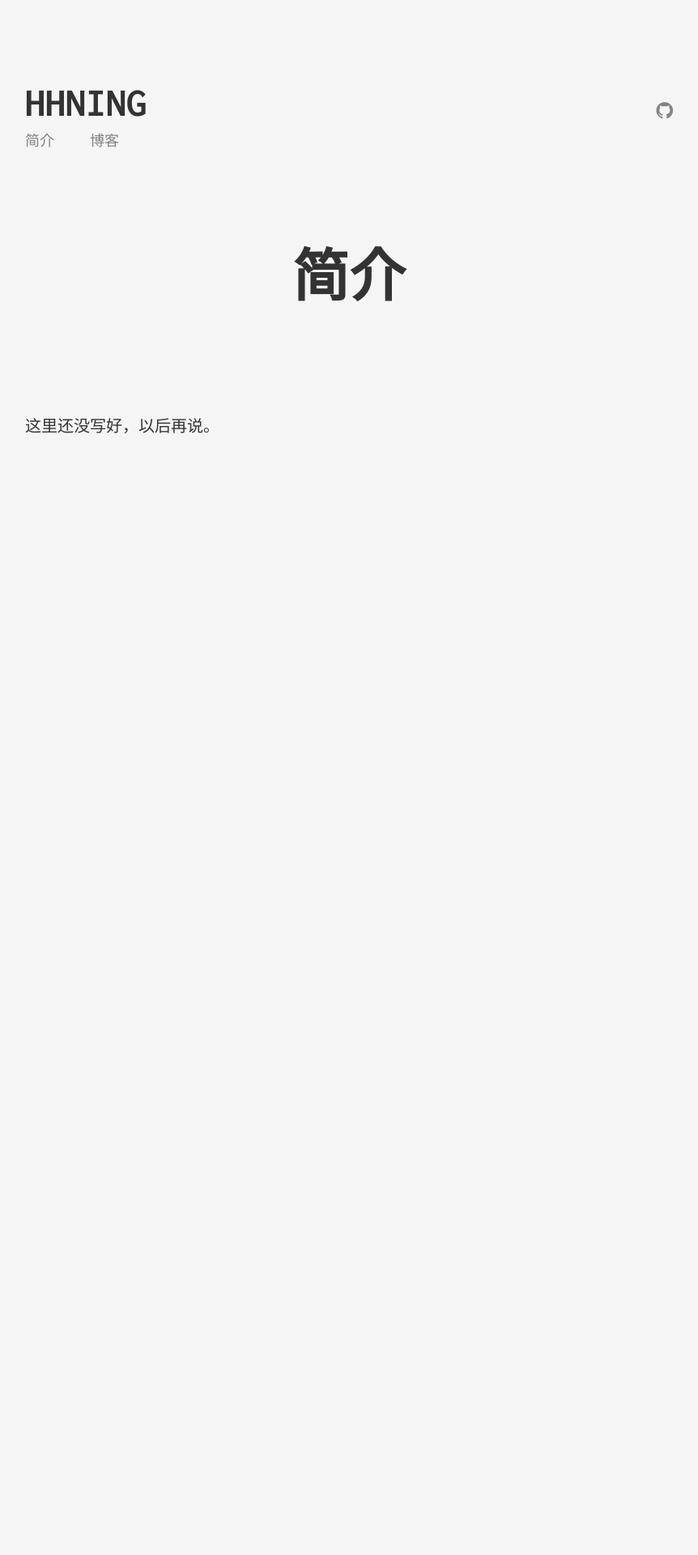
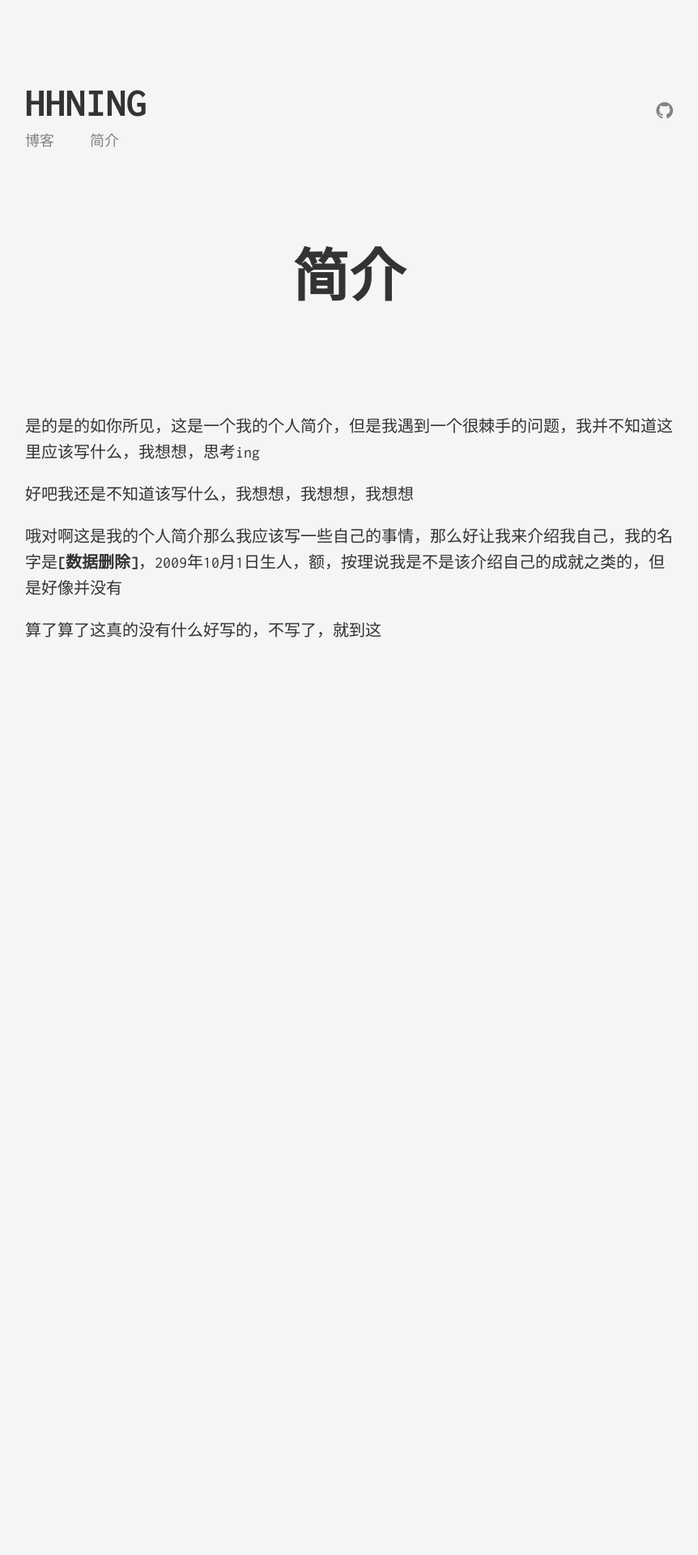
Before and after one commit to HHNING0/HHNING0.github.io, a Jekyll site: the page built from about.md, in a window 1280 px wide. Shown: the top 1920 px of the page at 81% size, without its empty margins (209-1071 px from the left). Built offline with Jekyll 4.4.1, drawn with Linux system fonts in a browser that asks for light colours; before the commit the page ends 900 px from its top, so only the background shows below that; some of the changed text lies outside the part shown.

Commit message:
进行了一些更改

```diff
--- a/_includes/header.html
+++ b/_includes/header.html
@@ -3,8 +3,8 @@
         <a href="/" class="logo" translate="no">{{ site.title }}</a>
 
         <ul class="menu">
+            <li class="menu__entry"><a href="{{ '/' | prepend: site.baseurl }}">博客</a></li>
             <li class="menu__entry"><a href="{{ '/about' | prepend: site.baseurl }}">简介</a></li>
-            <li class="menu__entry"><a href="{{ '/' | prepend: site.baseurl }}">博客</a></li>
         </ul>
     </div>
 
--- a/_sass/_default.scss
+++ b/_sass/_default.scss
@@ -164,6 +164,16 @@ strong {
     color: $iron;
 }
 
+.post-teaser__lock {
+    font-size: 16px;
+    font-weight: 400;
+    color: $cloudy;
+    margin-left: 10px;
+    vertical-align: baseline;
+    position: relative;
+    top: -1px;
+}
+
 .post-teaser__date {
     font-size: 16px;
     float: right;
--- a/about.md
+++ b/about.md
@@ -4,4 +4,357 @@ title: 简介
 permalink: /about/
 ---
 
-这里还没写好，以后再说。
+是的是的如你所见，这是一个我的个人简介，但是我遇到一个很棘手的问题，我并不知道这里应该写什么，我想想，思考ing
+
+好吧我还是不知道该写什么，我想想，我想想，我想想
+
+哦对啊这是我的个人简介那么我应该写一些自己的事情，那么好让我来介绍我自己，我的名字是**[数据删除]**，2009年10月1日生人，额，按理说我是不是该介绍自己的成就之类的，但是好像并没有
+
+算了算了这真的没有什么好写的，不写了，就到这
+
+ㅤ
+
+ㅤ
+
+ㅤ
+
+ㅤㅤ
+
+ㅤ
+
+ㅤ
+
+ㅤㅤ
+
+ㅤ
+
+ㅤ
+
+ㅤㅤ
+
+ㅤ
+
+ㅤ
+
+ㅤㅤ
+
+ㅤ
+
+ㅤ
+
+ㅤㅤ
+
+ㅤ
+
+ㅤ
+
+ㅤㅤ
+
+ㅤ
+
+ㅤ
+
+ㅤㅤ
+
+ㅤ
+
+ㅤ
+
+ㅤㅤ
+
+ㅤ
+
+ㅤ
+
+ㅤㅤ
+
+ㅤ
+
+ㅤ
+
+ㅤㅤ
+
+ㅤ
+
+ㅤ
+
+ㅤㅤ
+
+ㅤ
+
+ㅤ
+
+ㅤㅤ
+
+ㅤ
+
+ㅤ
+
+ㅤㅤ
+
+ㅤ
+
+ㅤ
+
+ㅤㅤ
+
+ㅤ
+
+ㅤ
+
+ㅤㅤ
+
+ㅤ
+
+ㅤ
+
+ㅤ
+什么，你还在往下翻吗，下面什么都没有，不要找了
+ㅤ
+
+ㅤ
+
+ㅤ
+
+ㅤㅤ
+
+ㅤ
+
+ㅤ
+
+ㅤㅤ
+
+ㅤ
+
+ㅤ
+
+ㅤㅤ
+
+ㅤ
+
+ㅤ
+
+ㅤㅤ
+
+ㅤ
+
+ㅤ
+
+ㅤㅤ
+
+ㅤ
+
+ㅤ
+
+ㅤㅤ
+
+ㅤ
+
+ㅤ
+
+ㅤㅤ
+
+ㅤ
+
+ㅤ
+
+ㅤㅤ
+
+ㅤ
+
+ㅤ
+
+ㅤㅤ
+
+ㅤ
+
+ㅤ
+
+ㅤㅤ
+
+ㅤ
+
+ㅤ
+
+ㅤㅤ
+
+ㅤ
+
+ㅤ
+
+ㅤㅤ
+
+ㅤ
+
+ㅤ
+
+ㅤㅤ
+
+ㅤ
+
+ㅤ
+
+ㅤㅤ
+
+ㅤ
+
+ㅤ
+
+ㅤㅤㅤ
+
+ㅤ
+
+ㅤ
+
+ㅤㅤ
+
+ㅤ
+
+ㅤ
+
+ㅤㅤ
+
+ㅤ
+
+ㅤ
+
+ㅤㅤ
+
+ㅤ
+
+ㅤ
+
+ㅤㅤ
+
+ㅤ
+
+ㅤ
+
+ㅤㅤ
+
+ㅤ
+
+ㅤ
+
+ㅤㅤ
+
+ㅤ
+
+ㅤ
+
+ㅤㅤ
+
+ㅤ
+
+ㅤ
+
+ㅤㅤ
+
+ㅤ
+
+ㅤ
+
+ㅤㅤ
+
+ㅤ
+
+ㅤ
+
+ㅤㅤ
+
+ㅤ
+
+ㅤ
+
+ㅤㅤ
+
+ㅤ
+
+ㅤ
+
+ㅤㅤ
+
+ㅤ
+
+ㅤ
+
+ㅤㅤ
+
+ㅤ
+
+ㅤ
+
+ㅤㅤ
+
+ㅤ
+
+ㅤ
+
+ㅤㅤ
+
+ㅤ
+
+ㅤ
+
+ㅤㅤ
+
+ㅤ
+
+ㅤ
+
+ㅤㅤ
+
+ㅤ
+
+ㅤ
+
+ㅤㅤ
+
+ㅤ
+
+ㅤ
+
+ㅤㅤ
+
+ㅤ
+
+ㅤ
+
+ㅤㅤ
+
+ㅤ
+
+ㅤ
+
+ㅤㅤ
+
+ㅤ
+
+ㅤ
+
+ㅤㅤ
+
+ㅤ
+
+ㅤ
+
+ㅤㅤ
+
+ㅤ
+
+ㅤ
+
+ㅤㅤ
+
+ㅤ
+
+ㅤ
+
+ㅤ
+
+ㅤ
+
+ㅤ
+
+ㅤ
+好吧，你很有毅力，那就给你看看把，我珍藏的秘密，【[点击跳转](https://www.bilibili.com/video/BV1GJ411x7h7/?spm_id_from=333.337.search-card.all.click)】
--- a/index.html
+++ b/index.html
@@ -10,7 +10,7 @@ sitemap:
     {% for post in site.posts %}
         <li class="post-teaser">
             <a href="{{ post.url | prepend: site.baseurl }}">
-                <span class="post-teaser__title">{{ post.title }}</span>
+                <span class="post-teaser__title">{{ post.title }}{% if post.layout == "password" %}<span class="post-teaser__lock">[加密文章]</span>{% endif %}</span>
                 <span class="post-teaser__date">{{ post.date | date: "%d %B %Y" }}</span>
             </a>
         </li>
```
Also changed, not shown: _layouts/password.html (+65 -5 lines), _posts/2014-08-19-sample-post.md (deleted, +0 -62 lines), _posts/2015-09-06-welcome-to-jekyll.md (deleted, +0 -25 lines), _posts/2026-08-20-secret-post.md (deleted, +0 -7 lines), _posts/2026-08-20-加密文章示例.md (deleted, +0 -7 lines), _posts/2026-08-20-无题.md (added, +16 -0 lines).
